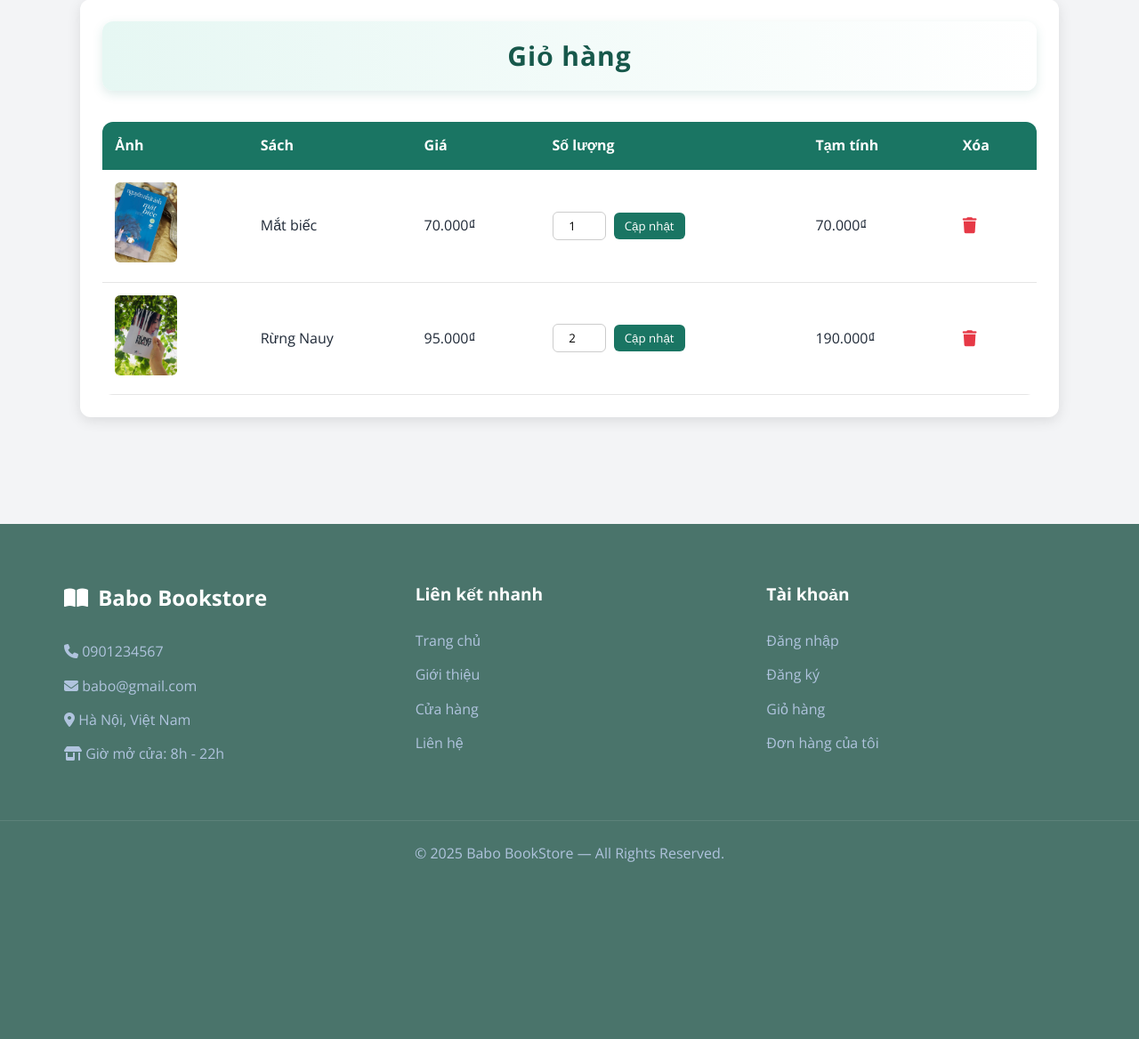
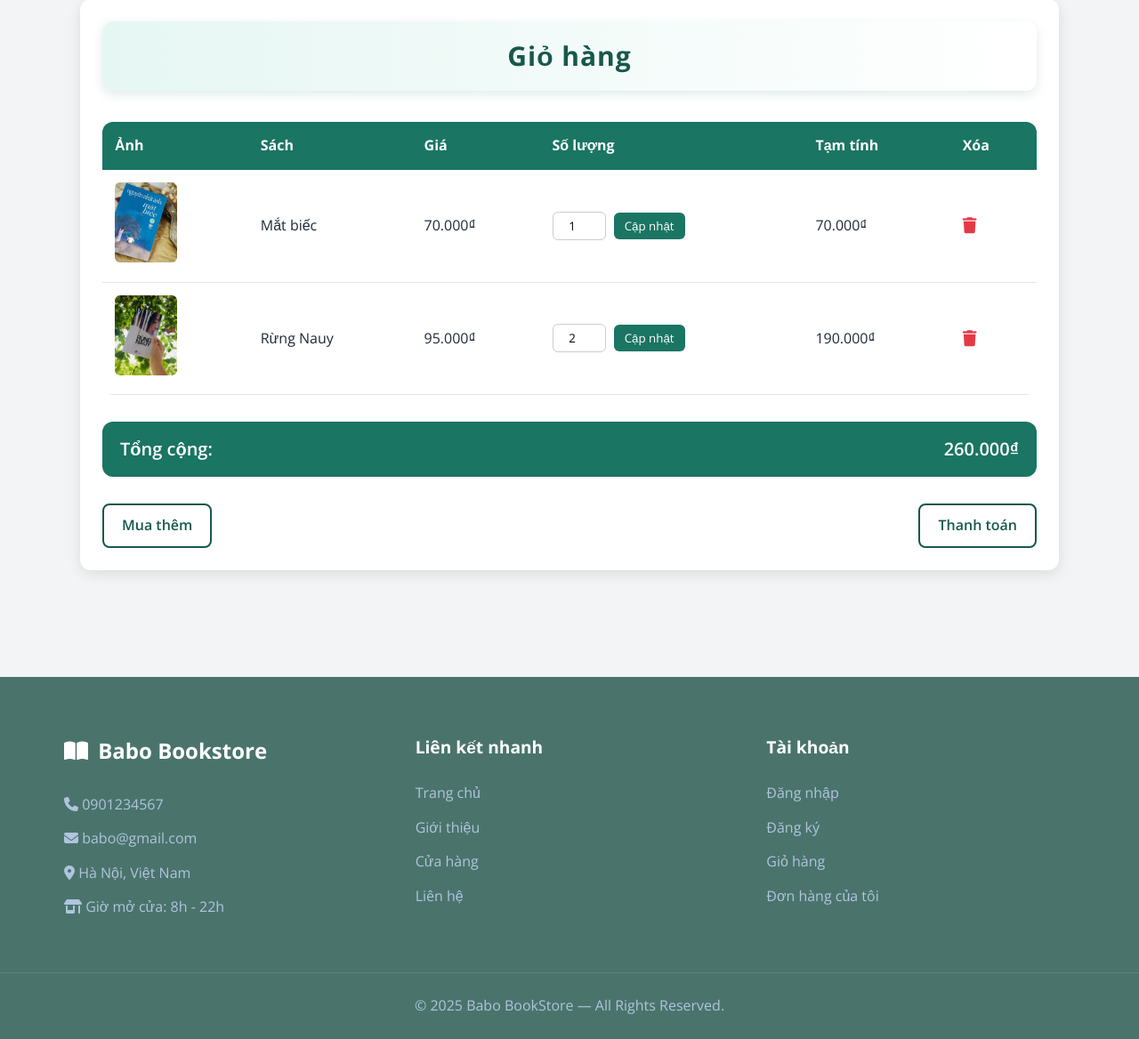
Before and after one commit to blummii/Babo-Bookstore-Website, a PHP site: page /Babo-Bookstore-Website/cart.php in a window 1280 px wide. Shown: the part 197-1365 px from the top of the page at 89% size. Before the commit the page ends 1166 px from the top, so only its background shows below. Run offline with PHP 8.4, Linux system fonts and the light colour scheme; a user stored in the database is signed in; data comes from the database, SQL or seed files in the repository.

Commit message:
Update cart.php

```diff
--- a/cart.php
+++ b/cart.php
@@ -135,6 +135,17 @@ if (isset($_POST['update_qty'])) {
             <?php endwhile; ?>
 
         </table>
+<div class="cart_bottom">
+
+    <div class="cart_total_row">
+        <span>Tổng cộng:</span>
+        <span><?php echo number_format($total, 0, ',', '.'); ?>₫</span>
+    </div>
+
+    <div class="cart_buttons">
+        <a href="index.php" class="more_btn">Mua thêm</a>
+        <a href="checkout.php" class="checkout_btn">Thanh toán</a>
+    </div>
 
 </div>
 
```
